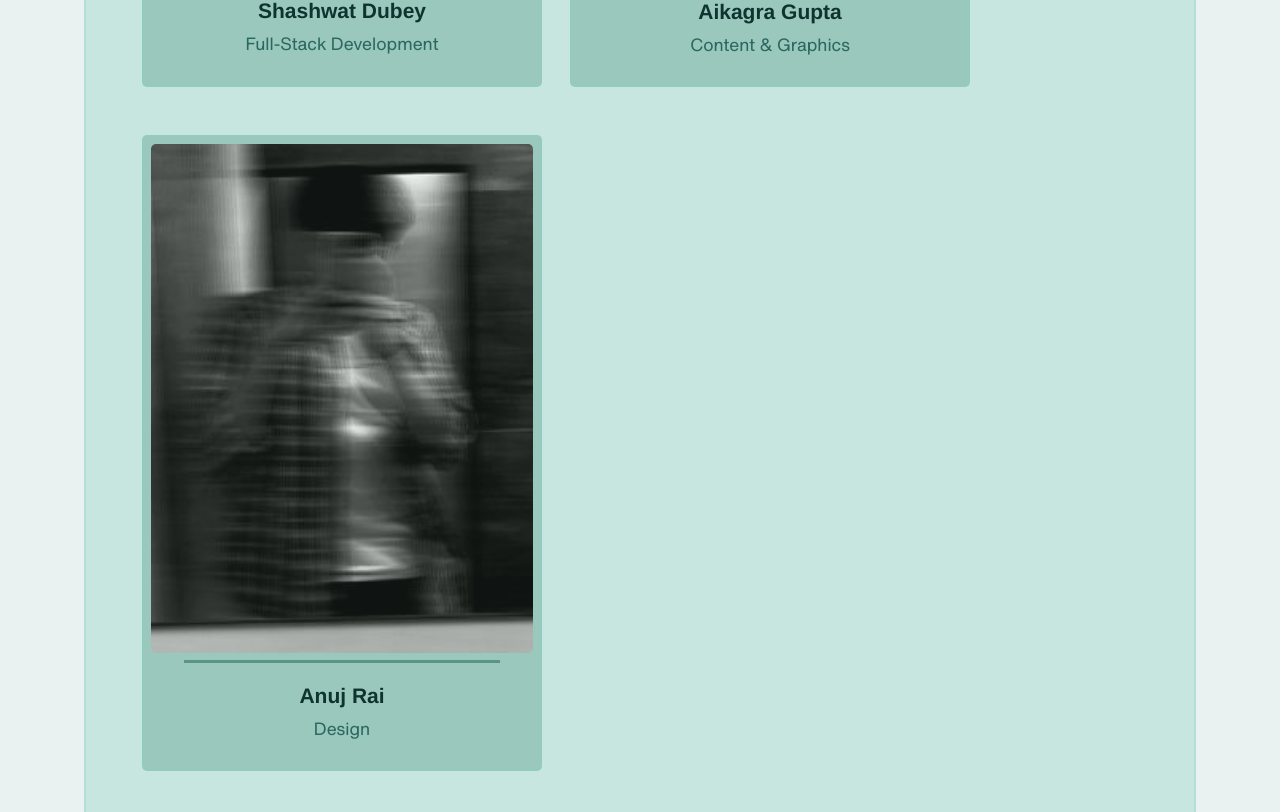
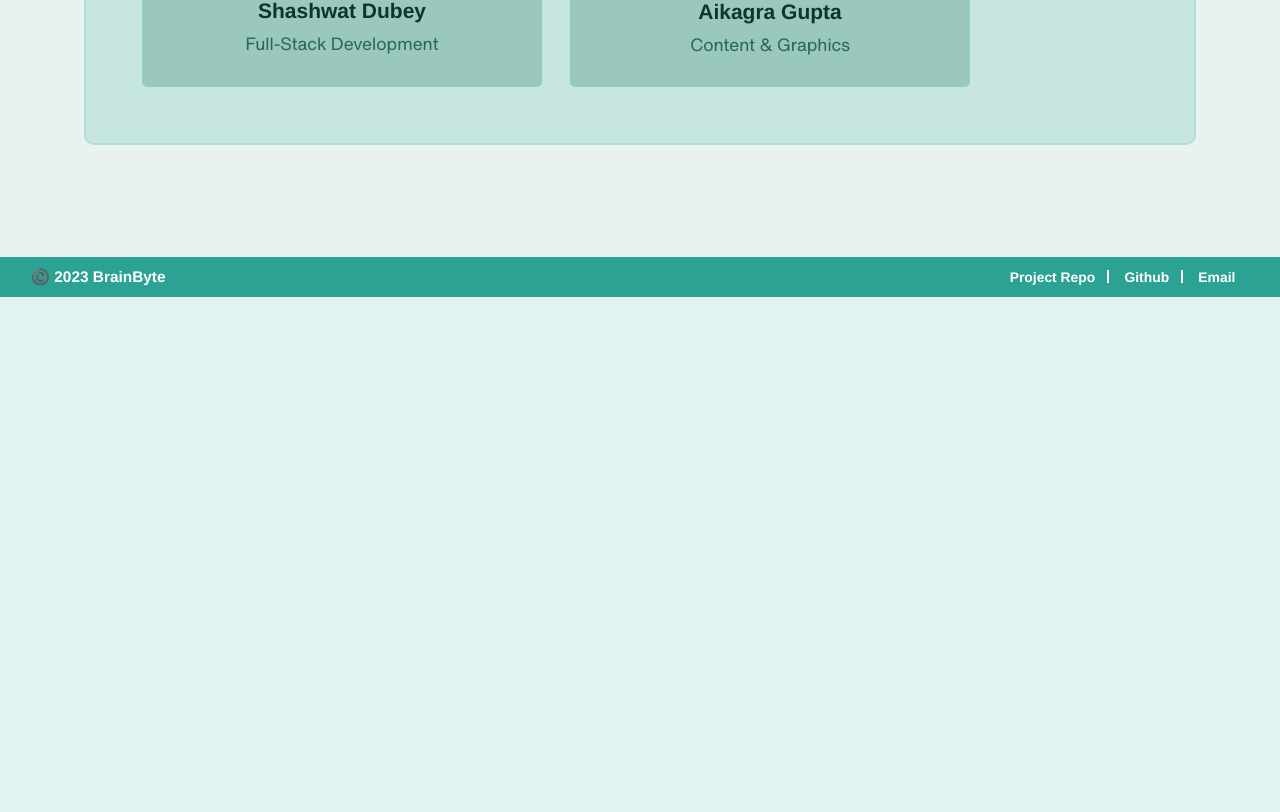
Before and after one commit to shashwtt/BrainByte, a Next.js app: page /about in a window 1280 px wide. Shown: the part 1768-2580 px from the top of the page. After the commit the page ends 2084 px from the top, so only its background shows below. Built offline with nearby package versions, Linux system fonts and the light colour scheme.

Commit message:
remove member

```diff
--- a/pages/about/index.tsx
+++ b/pages/about/index.tsx
@@ -110,18 +110,6 @@ const About = () => {
 								<h3>Aikagra Gupta</h3>
 								<p>Content & Graphics</p>
 							</div>
-							<div className={styles.member}>
-								<Image
-									src="/images/anuj.jpg"
-									alt="Anuj Rai"
-									width={200}
-									height={200}
-									className={styles.image}
-									priority
-								/>
-								<h3>Anuj Rai</h3>
-								<p>Design</p>
-							</div>
 						</div>
 					</div>
 				</div>
```
Also changed, not shown: public/images/anuj.jpg (deleted).
